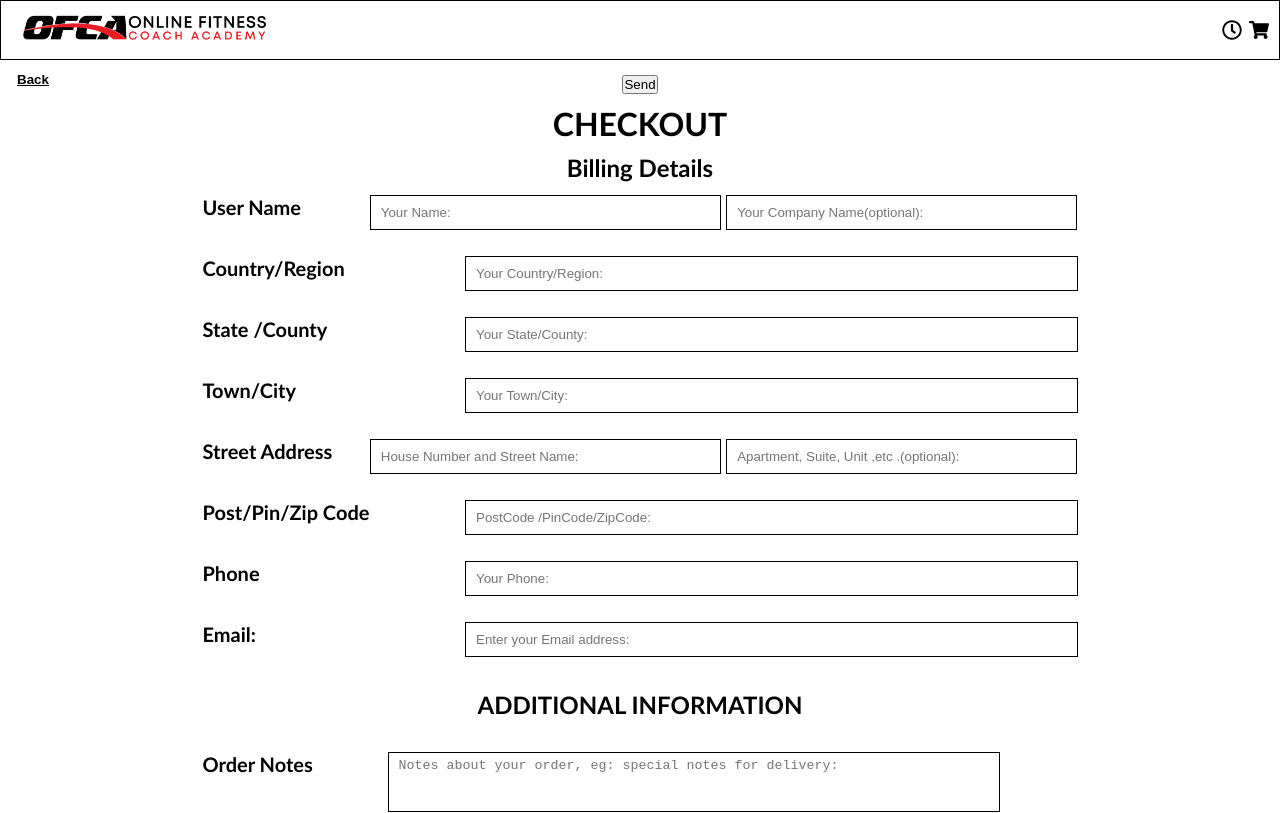
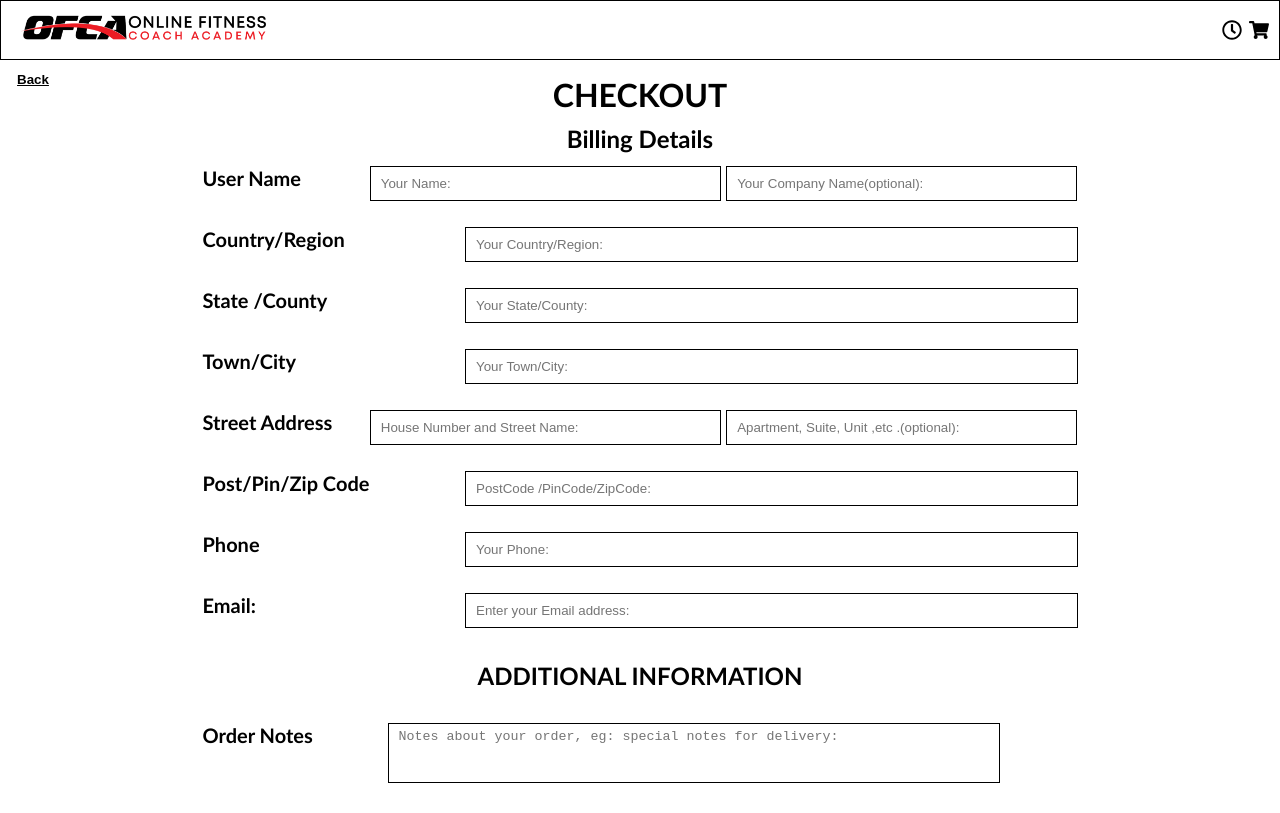
Before and after one commit to VJ13SS/OFCA, a React (Vite) app in the folder OFCA/: page /purchase-items in a window 1280 px wide. Shown: the top 813 px of the page. Built offline with nearby package versions, Linux system fonts and the light colour scheme.

Commit message:
Update purchaseItems.jsx

```diff
--- a/OFCA/src/Components/Content/Purchases/purchaseItems.jsx
+++ b/OFCA/src/Components/Content/Purchases/purchaseItems.jsx
@@ -198,7 +198,7 @@ export default function PurchaseItems({
   };
   return (
     <div className="purchase-items">
-      <button onClick={sendEmail}>Send</button>
+      {/*<button onClick={sendEmail}>Send</button>*/}
       <button className="back-button" onClick={returnCart}>
         Back
       </button>
```
